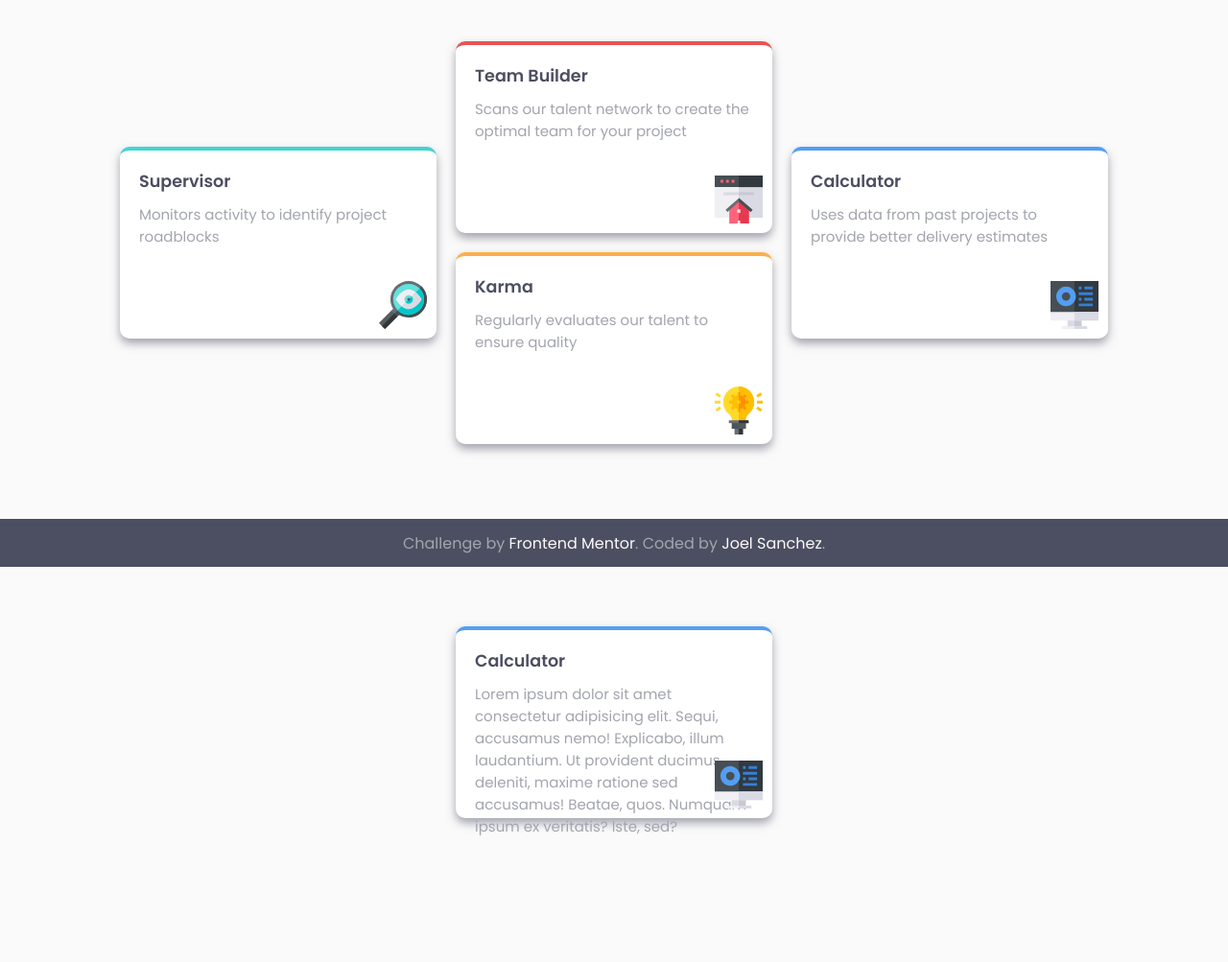
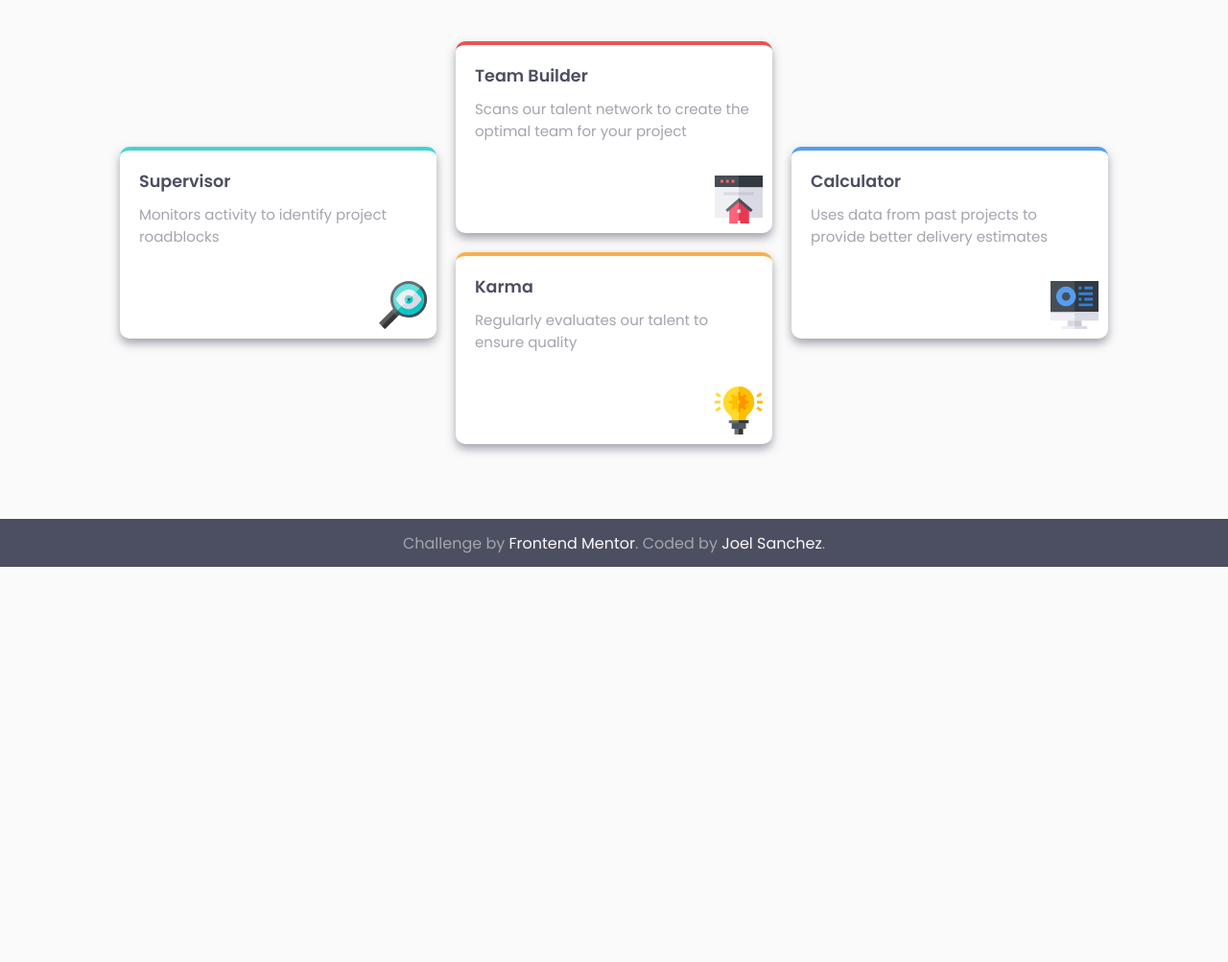
Before and after one commit to Joel-Development/FrontEndMentor---Challenge-6, a plain HTML site: page public/index.html in a window 1280 px wide. Shown: the part 209-1212 px from the top of the page at 96% size. After the commit the page ends 800 px from the top, so only its background shows below. Drawn offline with Linux system fonts and the light colour scheme.

Commit message:
bugs fixed

```diff
--- a/public/css/style.css
+++ b/public/css/style.css
@@ -102,9 +102,11 @@ p
   position: relative;
 
   padding: 20px;
-  height: 200px;
+  min-height: 200px;
+  height: max-content;
   max-width: 100%;
   width: 350px;
+  padding-bottom: 70px;
 
   box-shadow: 0 5px 10px var(--card-shadow);
   background-color: var(--bg-card);
@@ -179,6 +181,7 @@ p
   .card-container
   {
     justify-content: center;
+    min-height: max-content;
     height: 500px;
   }
 
--- a/public/index.html
+++ b/public/index.html
@@ -65,18 +65,6 @@
         </div>
       </div>
 
-      <div class="column">
-        <div class="card card--blue">
-          <h3 class="card__title title">
-            Calculator
-          </h3>
-          <p class="paragraph card__text">
-            Lorem ipsum dolor sit amet consectetur adipisicing elit. Sequi, accusamus nemo! Explicabo, illum laudantium. Ut provident ducimus deleniti, maxime ratione sed accusamus! Beatae, quos. Numquam ipsum ex veritatis? Iste, sed?
-          </p>
-          <img src="assets/icons/icon-calculator.svg" alt="monitor icon" class="card__icon">
-        </div>
-      </div>
-
     </section>
   </main>
   <footer class="footer">
```
